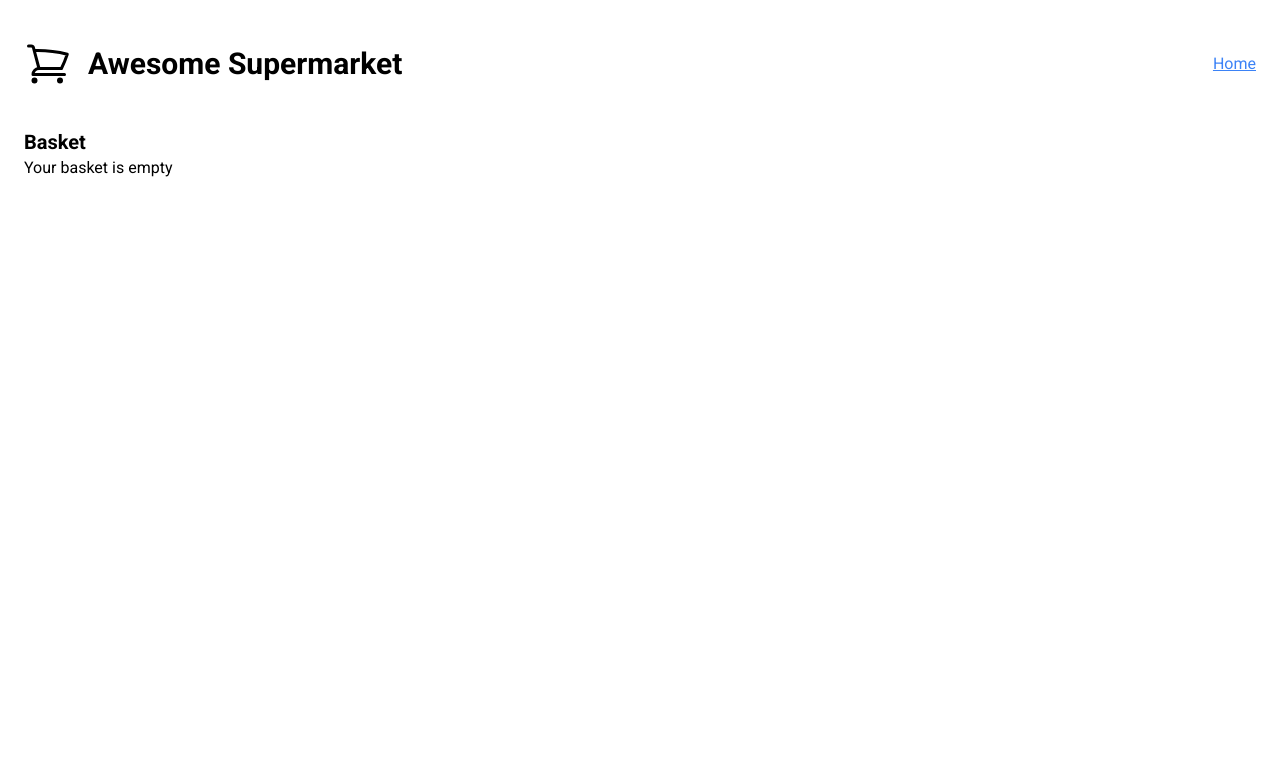
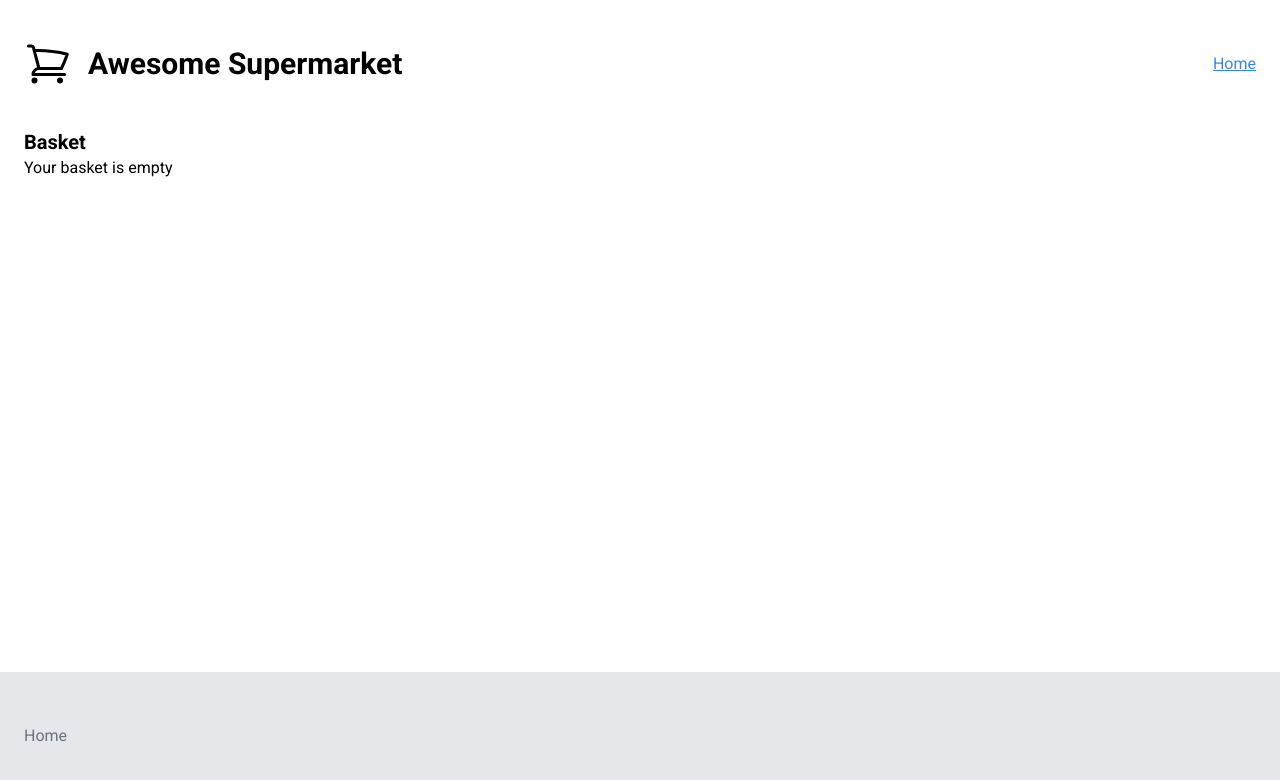
Before and after one commit to josef5/next-supermarket, a Next.js app: page /basket in a window 1280 px wide. Shown: the top 780 px of the page. Built offline with nearby package versions, Linux system fonts and the light colour scheme.

Commit message:
add: footer

```diff
--- a/src/app/layout.tsx
+++ b/src/app/layout.tsx
@@ -4,6 +4,7 @@ import "./globals.css";
 import Header from "../components/Header";
 import { getCart, clearCart } from "@/api/cart";
 import { CartProvider } from "@/components/CartContext";
+import Footer from "@/components/Footer";
 
 const inter = Inter({ subsets: ["latin"] });
 const roboto = Roboto({
@@ -17,7 +18,7 @@ export const metadata: Metadata = {
 };
 
 /**
- * This component represents the root layout of the application.
+ * Root layout of the application. Contains fixed elements header and footer.
  * @param children - The child components to be rendered within the layout.
  */
 
@@ -29,11 +30,16 @@ export default async function RootLayout({
   const cart = await getCart();
 
   return (
-    <html lang="en">
-      <body className={`${roboto.className} mx-6`}>
+    <html lang="en" className="h-full">
+      <body className={`${roboto.className} h-full flex flex-col `}>
         <CartProvider cart={cart}>
-          <Header />
-          <main className="">{children}</main>
+          <div className="flex-[1_0_auto] mx-6 mb-12">
+            <Header />
+            <main>{children}</main>
+          </div>
+          <div className="shrink-0">
+            <Footer />
+          </div>
         </CartProvider>
       </body>
     </html>
--- /dev/null
+++ b/src/components/Footer.tsx
@@ -0,0 +1,31 @@
+"use client";
+
+import Link from "next/link";
+import { usePathname } from "next/navigation";
+import React from "react";
+
+const Footer = () => {
+  const pathname = usePathname();
+
+  return (
+    <div className="flex items-center h-32 gap-4 bg-gray-200 px-6">
+      {pathname !== "/" && (
+        <>
+          <Link href="/" className="text-gray-500">
+            Home
+          </Link>
+        </>
+      )}
+      {pathname !== "/basket" && (
+        <Link
+          href="/basket"
+          className="flex justify-end text-gray-500 md:ml-2 text-right flex-wrap"
+        >
+          Basket
+        </Link>
+      )}
+    </div>
+  );
+};
+
+export default Footer;
--- a/src/components/icons/ShoppingCartIcon.tsx
+++ /dev/null
@@ -1,25 +0,0 @@
-import React from "react";
-
-const ShoppingCartIcon = () => {
-  return (
-    // <div>
-    <svg
-      xmlns="http://www.w3.org/2000/svg"
-      fill="none"
-      viewBox="0 0 24 24"
-      strokeWidth={1.5}
-      stroke="currentColor"
-      className=""
-      style={{ width: "100px", height: "100px" }}
-    >
-      <path
-        strokeLinecap="round"
-        strokeLinejoin="round"
-        d="M2.25 3h1.386c.51 0 .955.343 1.087.835l.383 1.437M7.5 14.25a3 3 0 00-3 3h15.75m-12.75-3h11.218c1.121-2.3 2.1-4.684 2.924-7.138a60.114 60.114 0 00-16.536-1.84M7.5 14.25L5.106 5.272M6 20.25a.75.75 0 11-1.5 0 .75.75 0 011.5 0zm12.75 0a.75.75 0 11-1.5 0 .75.75 0 011.5 0z"
-      />
-    </svg>
-    // </div>
-  );
-};
-
-export default ShoppingCartIcon;
```
